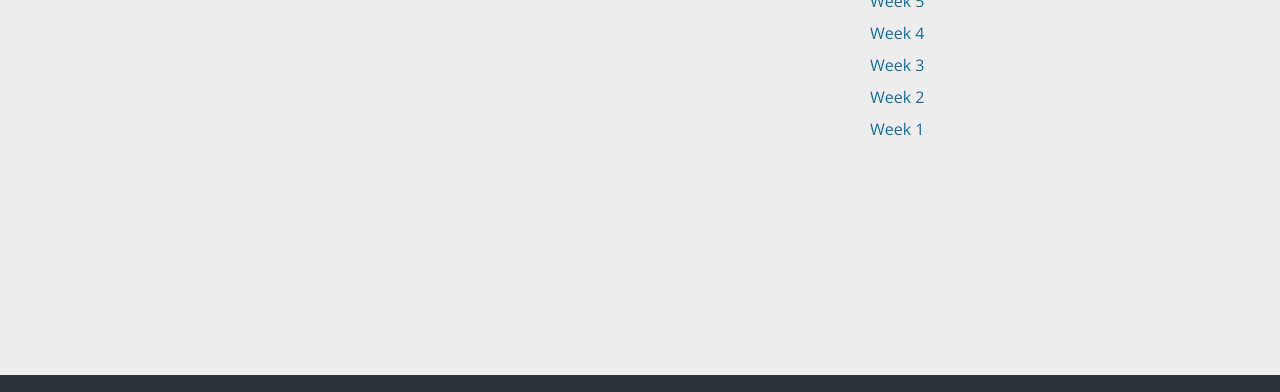
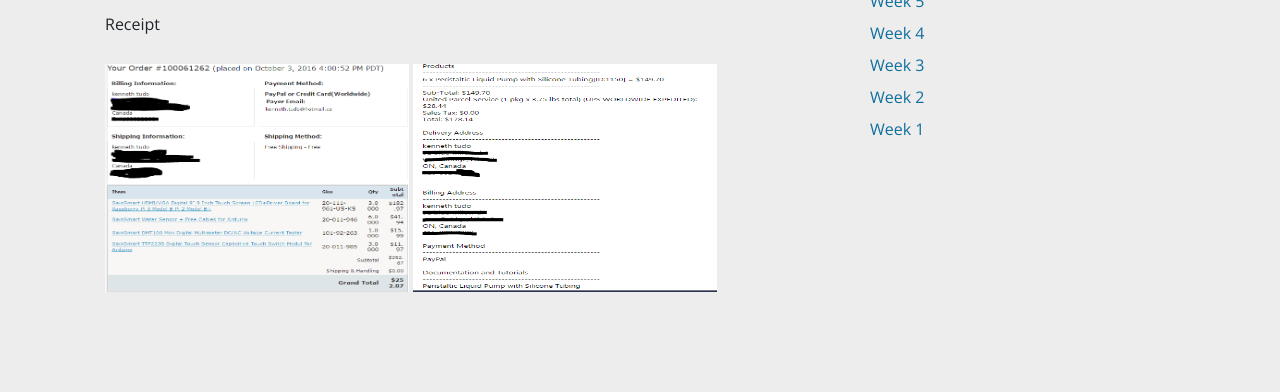
Before and after one commit to Jonnytlv/Jonnytlv.github.io, a plain HTML site: page index.html in a window 1280 px wide. Shown: the part 398-790 px from the top of the page. Drawn offline with nearby package versions, Linux system fonts and the light colour scheme.

Commit message:
Update indexcontent.html

```diff
--- a/indexcontent.html
+++ b/indexcontent.html
@@ -5,7 +5,7 @@
 
 <SECTION ID="Section_5">
   <H3>Proof of Purchase</H3>
-  <p>
-
-  </p>
+  <p>Receipt</p>
+  <img src="Capture.PNG" alt="Capture Pic" style="width:304px;height:228px;">
+  <img src="Capture2.PNG" alt="Capture2 Pic" style="width:304px;height:228px;">
  </SECTION>
```
